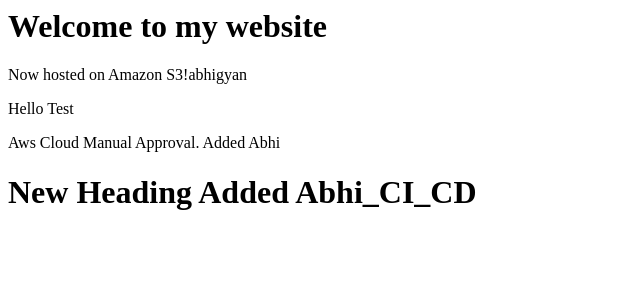
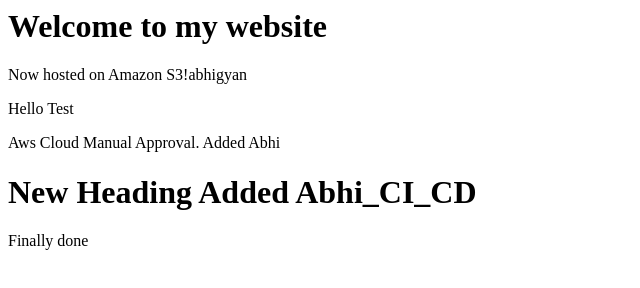
Before and after one commit to Abhigyan027/AWS_CI_CD_Pipeline, a plain HTML site: page index.html in a window 1280 px wide. Shown: the whole page, without its empty margins (0-640 px from the left). Drawn offline with Linux system fonts and the light colour scheme.

Commit message:
finnaly done

```diff
--- a/index.html
+++ b/index.html
@@ -11,5 +11,7 @@
   <p>Aws Cloud Manual Approval. Added Abhi</p>
 
   <h1>New Heading Added Abhi_CI_CD</h1>
+
+  <p> Finally done</p>
 </body>
 </html>
```
